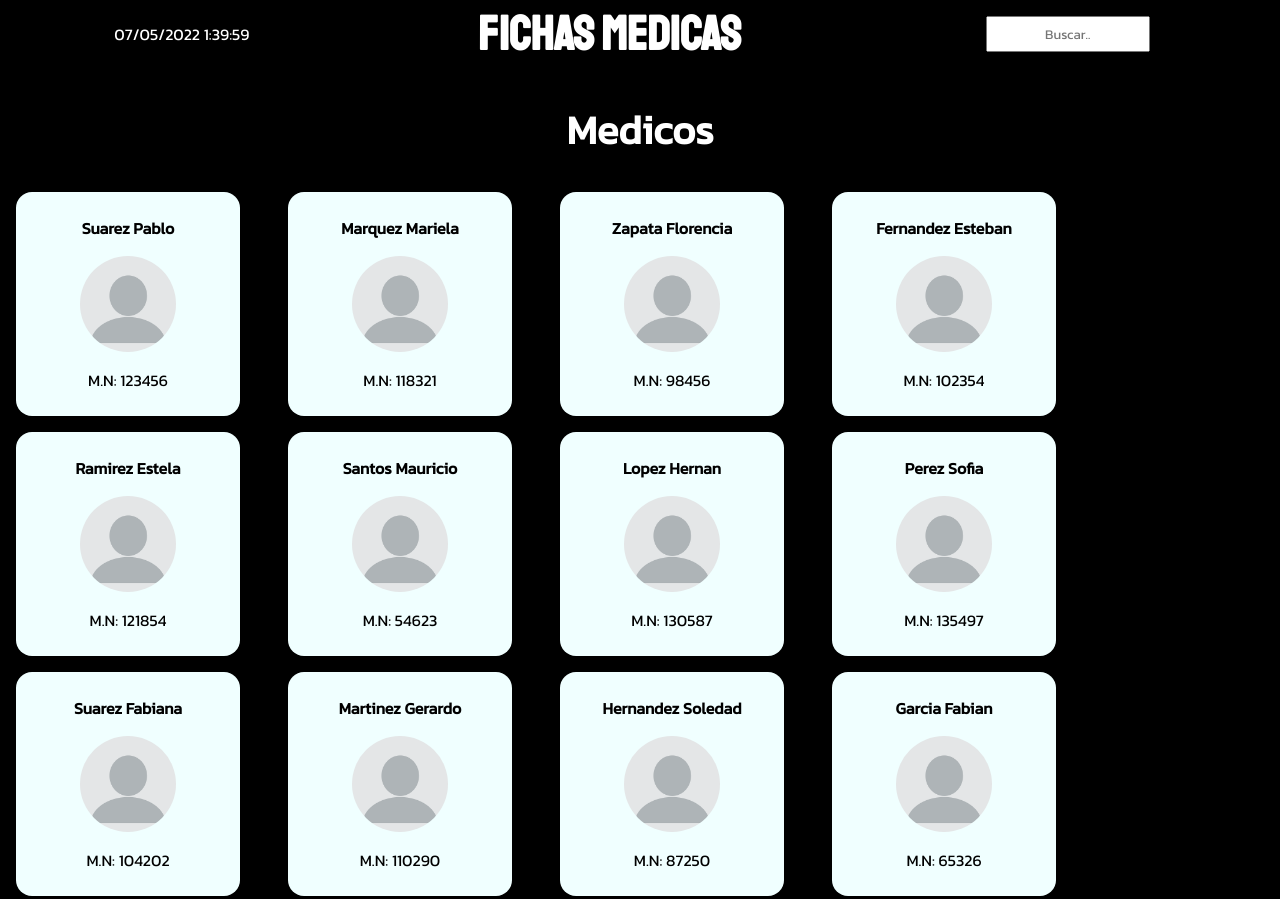
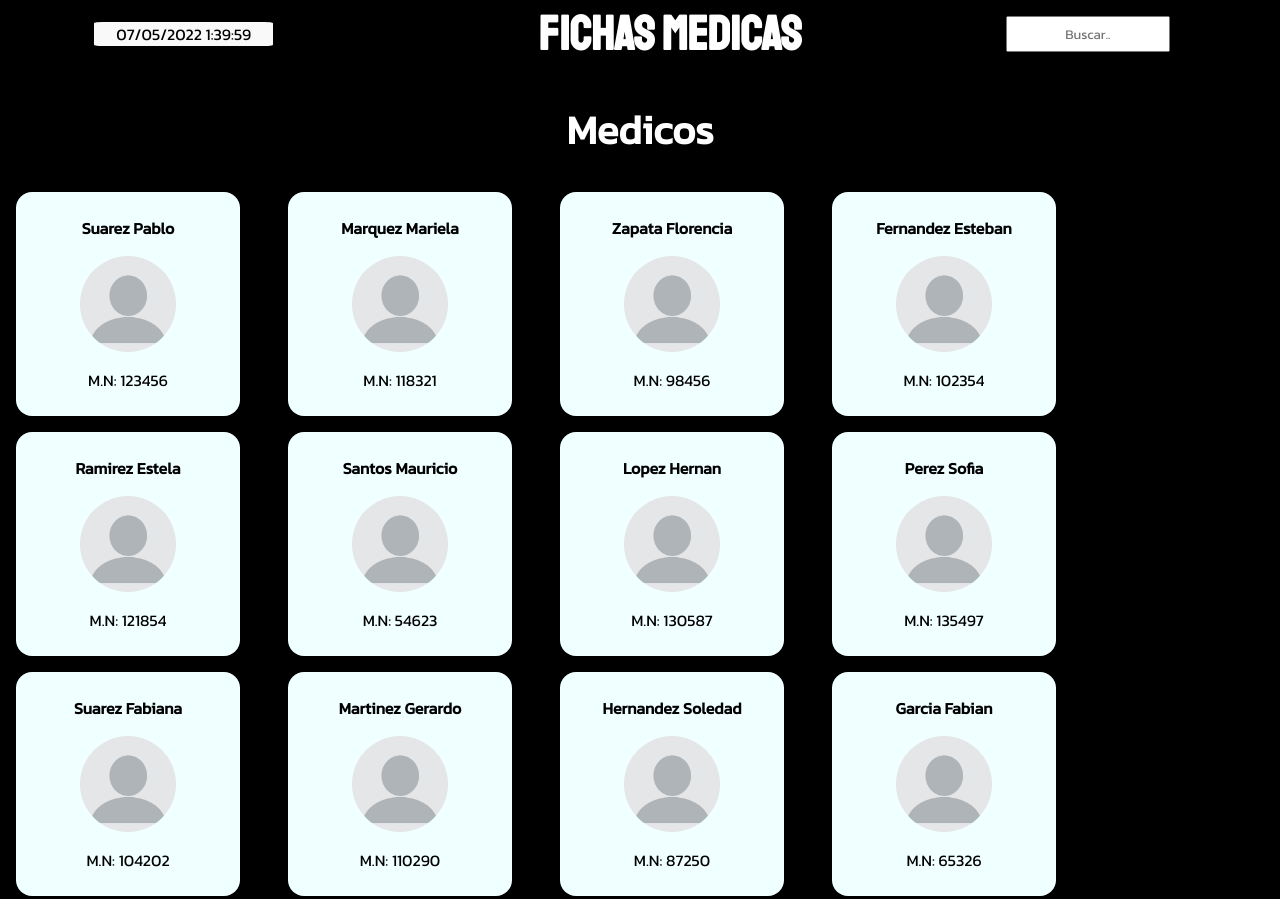
Before and after one commit to brunooroma/fichasMedicas, a plain HTML site: page index.html in a window 1280 px wide. Shown: the top 899 px of the page. Drawn offline with nearby package versions, Linux system fonts and the light colour scheme; some packages are replaced by stand-ins of ours; a script that the page names is missing.

Commit message:
corregi funcion y formato del reloj

```diff
--- a/css/styles.css
+++ b/css/styles.css
@@ -124,3 +124,15 @@ button {
 #botonInicio {
   margin-top: 1rem;
 }
+
+#navFecha {
+  width: 20%;
+  text-align: center;
+}
+
+#fecha {
+  background-color:#f9f9f9;
+  width: 70%;
+  border-radius: 5%;
+  color: black;
+}
--- a/index.html
+++ b/index.html
@@ -11,10 +11,10 @@
     <title>Fichas Medicas</title>
 </head>
 
-<body onload="mueveReloj()">
+<body>
     <header>
         <nav id="nav" class="header__nav">
-            <div>
+            <div id="navFecha">
                 <div id="fecha"></div>
             </div>
             <div>
@@ -22,7 +22,6 @@
             </div>
             <div>
             <input type="text" id="inputFiltrar" placeholder="Buscar..">
-            <!-- <button type="button" id="btn_filtrar">Buscar</button> -->
             </div>
         </nav>
     </header>
--- a/js/scripts.js
+++ b/js/scripts.js
@@ -7,18 +7,21 @@ const divPacientes = document.getElementById('divPacientes');
 let divFechaActual = document.getElementById('fecha');
 
 function mueveReloj(){
-    momentoActual = new Date()
-    hora = momentoActual.getHours()
-    minuto = momentoActual.getMinutes()
-    segundo = momentoActual.getSeconds()
+    let momentoActual = new Date();
+    let hora = momentoActual.getHours();
+    let minuto = momentoActual.getMinutes();
+    let segundo = momentoActual.getSeconds();
+    segundo < 10 ? segundo = '0'+segundo : segundo;
+
     let fechaActual = moment().format('MM/DD/YYYY');
-
-    horaActual = `${hora}:${minuto}:${segundo}`;
+    let horaActual = `${hora}:${minuto}:${segundo}`;
 
     divFechaActual.innerText = `${fechaActual} ${horaActual}`;
 
-    setTimeout("mueveReloj()",1000)
+    setTimeout("mueveReloj()",1000);
 }
+
+mueveReloj();
 
 const mostrarTarjetasMedicos = () => {
     for (const e of arrMedicos) {
```
